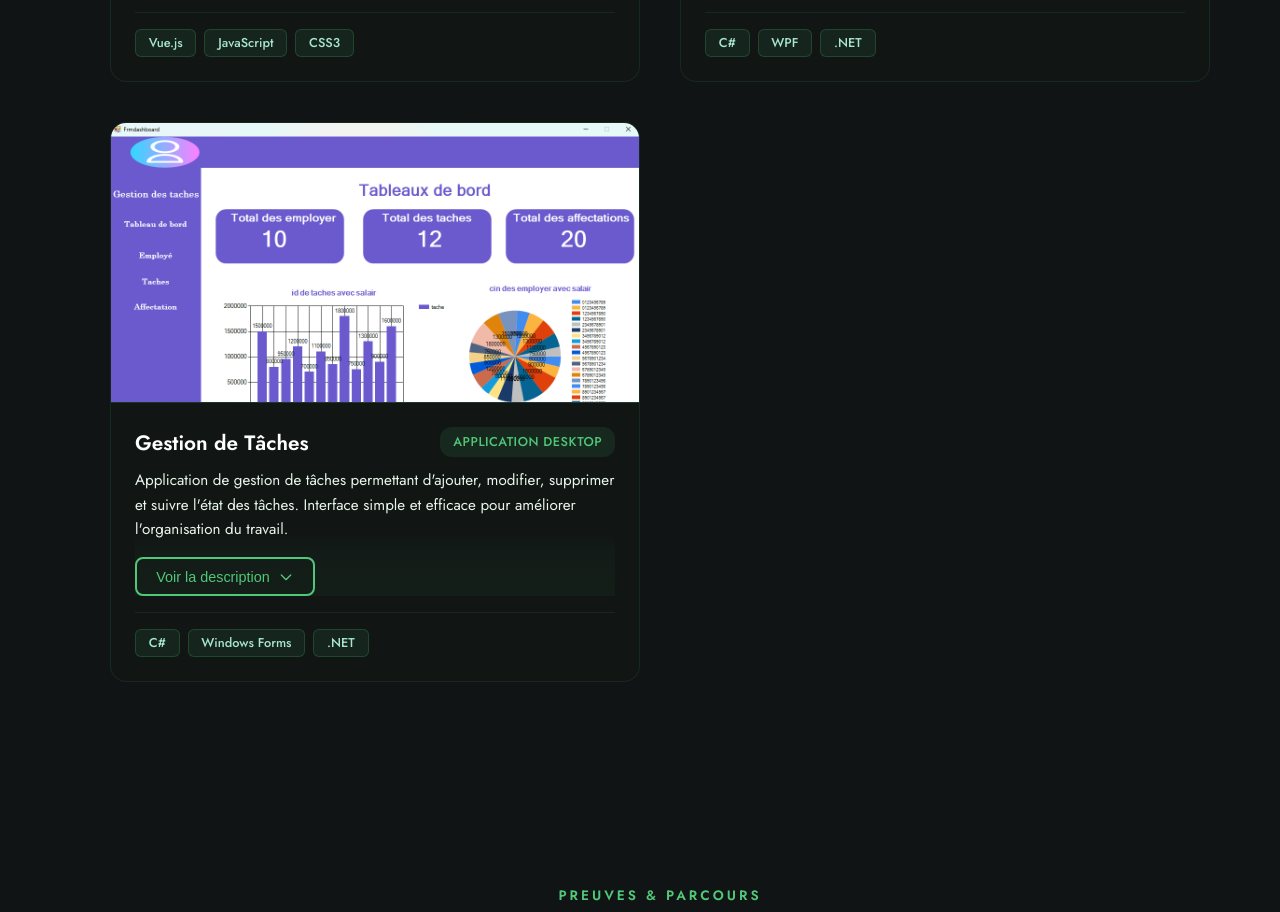
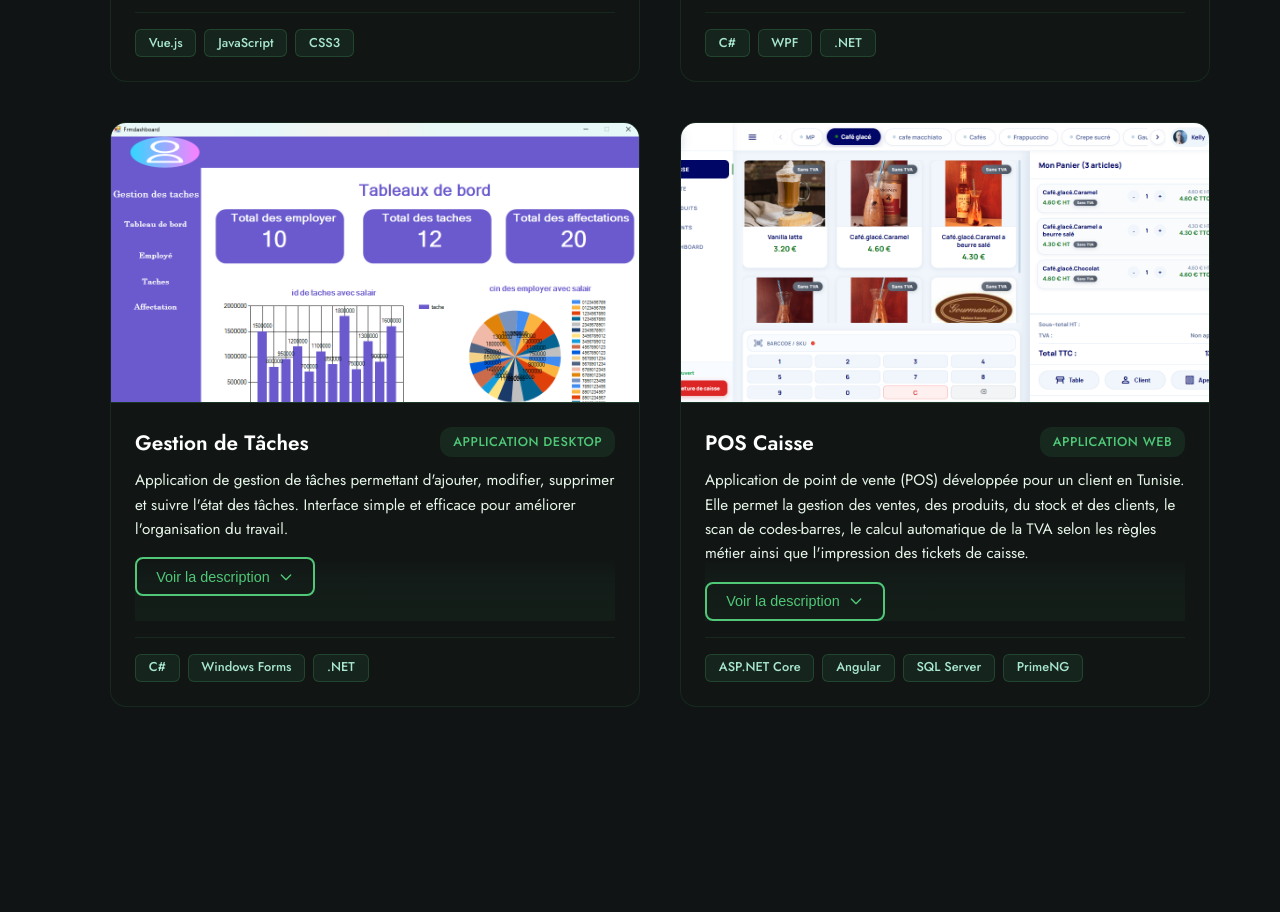
Before and after one commit to kelly-alphador/MyPortfolio, a Vue app: page / in a window 1280 px wide. Shown: the part 5560-6472 px from the top of the page. Built offline with nearby package versions, Linux system fonts and the light colour scheme; a web font is replaced by a local one.

Commit message:
mise a jour 1

```diff
--- a/src/components/Projects.vue
+++ b/src/components/Projects.vue
@@ -112,7 +112,7 @@ import chronoDevImg from '@/assets/images/image_app/chronodev.png'
 import portfolioImg from '@/assets/images/image_app/portfolio.png'
 import dantzigImg from '@/assets/images/image_app/DANDZIG.png'
 import taskManagerImg from '@/assets/images/image_app/Gestion_tacche.png'
-
+import caisseImg from '@/assets/images/image_app/caisse.png'
 export default {
   name: "Projects",
   data() {
@@ -188,7 +188,18 @@ Cette solution aide les étudiants à mieux comprendre le fonctionnement de l'al
           githubLink: "#",
           technologies: ["C#", "Windows Forms", ".NET"],
           isExpanded: false
-        }
+        },
+        {
+          title: "POS Caisse",
+          category: "Application Web",
+          description: "Application de point de vente (POS) développée pour un client en Tunisie. Elle permet la gestion des ventes, des produits, du stock et des clients, le scan de codes-barres, le calcul automatique de la TVA selon les règles métier ainsi que l'impression des tickets de caisse.",
+          image: caisseImg,
+          imageAlt: "Capture d'écran POS Caisse",
+          demoLink: "#",
+          githubLink: "#",
+          technologies: ["ASP.NET Core", "Angular", "SQL Server", "PrimeNG"],
+          isExpanded: false
+        },
       ]
     };
   },
```
Also changed, not shown: src/assets/images/image_app/caisse.png (added).
